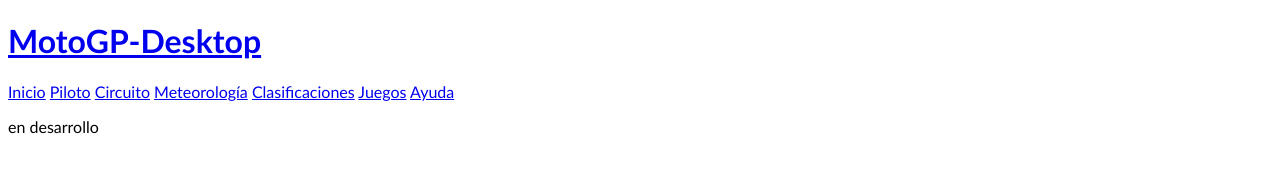
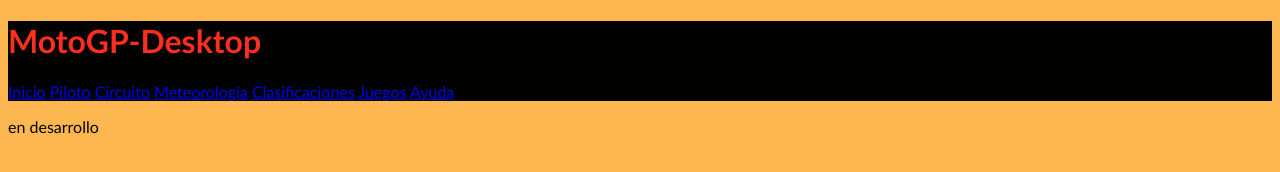
Before and after one commit to enxl/MotoGP-Desktop, a plain HTML site: page index.html in a window 1280 px wide. Drawn offline with Linux system fonts and the light colour scheme.

Commit message:
E2.10 Colores

```diff
--- a/estilo/estilo.css
+++ b/estilo/estilo.css
@@ -2,7 +2,32 @@
 
  /* Estilos generales del proyecto MotoGP-Desktop */
 
-/* Especificidad -> 0001*/
+ /*
+ Gama cromática:
+    - Orange #fd7f20
+    - Red Orange #fc2e20
+    - Amber #fdb750
+    - Black #010100
+*/
+
+/* Especificidad -> 001 */
 body {
     font-family: 'Trebuchet MS', 'Lucida Sans Unicode', sans-serif;
+    background-color: #FDB750;
+    color: #010100;
 }
+
+/* Especificidad -> 001 */
+header {
+    background-color: #010100;
+}
+
+/* Especificidad -> 001 */
+h1 {
+    color: #FC2E20;
+}
+
+/* Especificidad -> 001 */
+nav {
+    color: #FD7F20;
+}
--- a/index.html
+++ b/index.html
@@ -15,7 +15,7 @@
 <body>
     <!-- Datos con el contenidos que aparece en el navegador -->
     <header>
-        <h1><a href="index.html" title="Página principal">MotoGP-Desktop</a></h1>
+        <h1>MotoGP-Desktop</h1>
         <nav>
             <a href="index.html" title="Página principal">Inicio</a>
             <a href="piloto.html" title="Información del piloto">Piloto</a>
```
